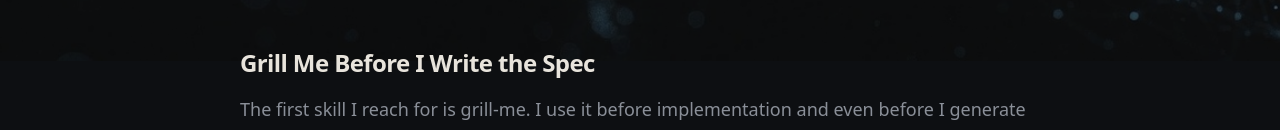
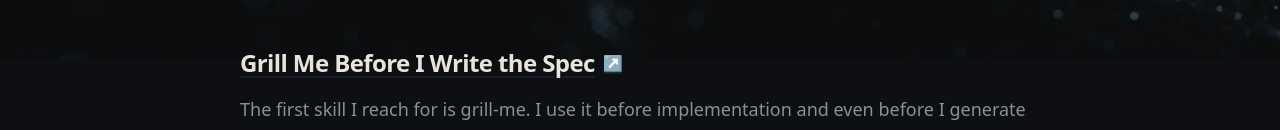
Before and after one commit to YordanYordanov90/portfolio-project, a Next.js app: page /blog/three-ai-skills-that-improve-my-workflow in a window 1280 px wide. Shown: the part 739-869 px from the top of the page. Built offline with nearby package versions, Linux system fonts and the light colour scheme.

Commit message:
Link skills in workflow blog post

```diff
--- a/app/blog/[id]/page.tsx
+++ b/app/blog/[id]/page.tsx
@@ -7,6 +7,7 @@ import { notFound } from "next/navigation";
 interface ArticleContent {
   section: string;
   heading: string;
+  link?: string;
   body: string;
 }
 
@@ -105,7 +106,21 @@ export default async function ArticlePage({ params }: PageProps) {
             {article.content.map((section, idx) => (
               <section key={idx} className="group">
                 <h2 className="text-2xl font-semibold tracking-tight text-foreground mb-4 group-hover:text-primary transition-colors">
-                  {section.heading}
+                  {section.link ? (
+                    <a
+                      href={section.link}
+                      target="_blank"
+                      rel="noreferrer"
+                      className="inline-flex items-center gap-2 underline decoration-border underline-offset-4 transition-colors hover:decoration-primary"
+                    >
+                      {section.heading}
+                      <span className="text-base font-normal" aria-hidden="true">
+                        ↗
+                      </span>
+                    </a>
+                  ) : (
+                    section.heading
+                  )}
                 </h2>
                 <p className="text-muted-foreground leading-relaxed text-lg">
                   {section.body}
--- a/articles/articles.json
+++ b/articles/articles.json
@@ -15,6 +15,7 @@
       {
         "section": "grill_me",
         "heading": "Grill Me Before I Write the Spec",
+        "link": "https://www.aihero.dev/skills-grill-me",
         "body": "The first skill I reach for is grill-me. I use it before implementation and even before I generate my spec-driven Markdown files. Instead of accepting the first version of an idea, the skill interviews me one question at a time, recommends an answer, and keeps going until the important branches of the decision tree are resolved. That pressure is valuable because vague product decisions are cheap before the spec exists and expensive once they have turned into routes, schemas, and components."
       },
       {
@@ -25,11 +26,13 @@
       {
         "section": "nextjs_developer",
         "heading": "Next.js Developer for the Engineering Pass",
+        "link": "https://www.skills.sh/jeffallan/claude-skills/nextjs-developer",
         "body": "Once the feature is implemented, I use the Next.js Developer skill as a focused engineering review. It brings the App Router details back into view: Server Components by default, client boundaries kept close to the interactive leaves, explicit caching and revalidation, loading and error states, metadata, image optimization, and a clean production build. These are easy details to overlook when the feature itself is demanding all of my attention. The skill helps me turn code that works into a Next.js application that is structured, performant, and ready to deploy."
       },
       {
         "section": "frontend_design",
         "heading": "Frontend Design for the Experience Pass",
+        "link": "https://www.skills.sh/anthropics/skills/frontend-design",
         "body": "The Frontend Design skill handles a different kind of polish. I use it when the application is functional but the interface still feels generic, inconsistent, or unfinished. It pushes the work toward a deliberate visual direction through typography, color, spacing, composition, motion, and small textural details. More importantly, it asks whether those choices belong to this product instead of copying the usual AI-generated gradients, layouts, and type treatments. The goal is not decoration. It is an interface with a clear identity where the visual decisions support what the user is trying to do."
       },
       {
```
